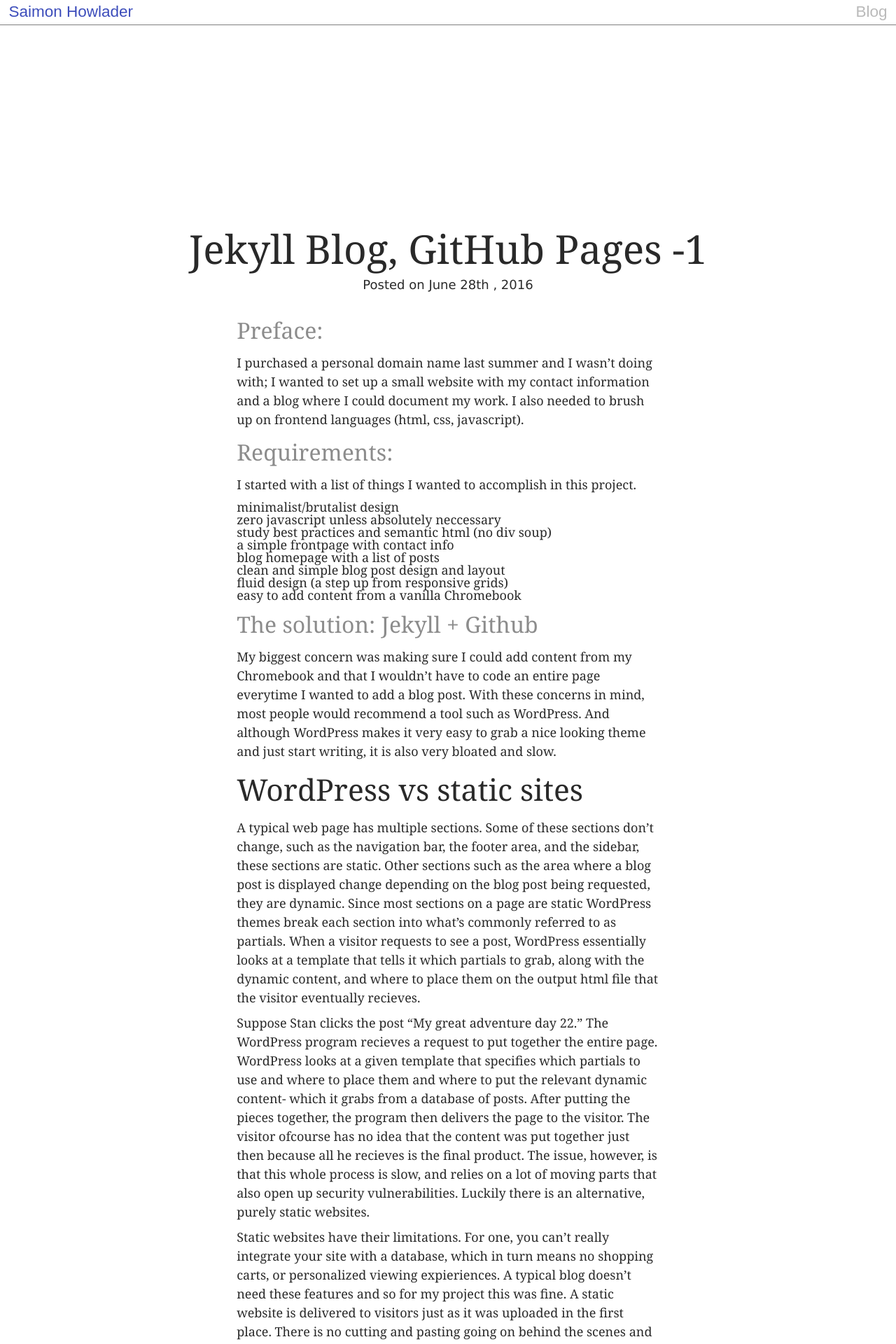
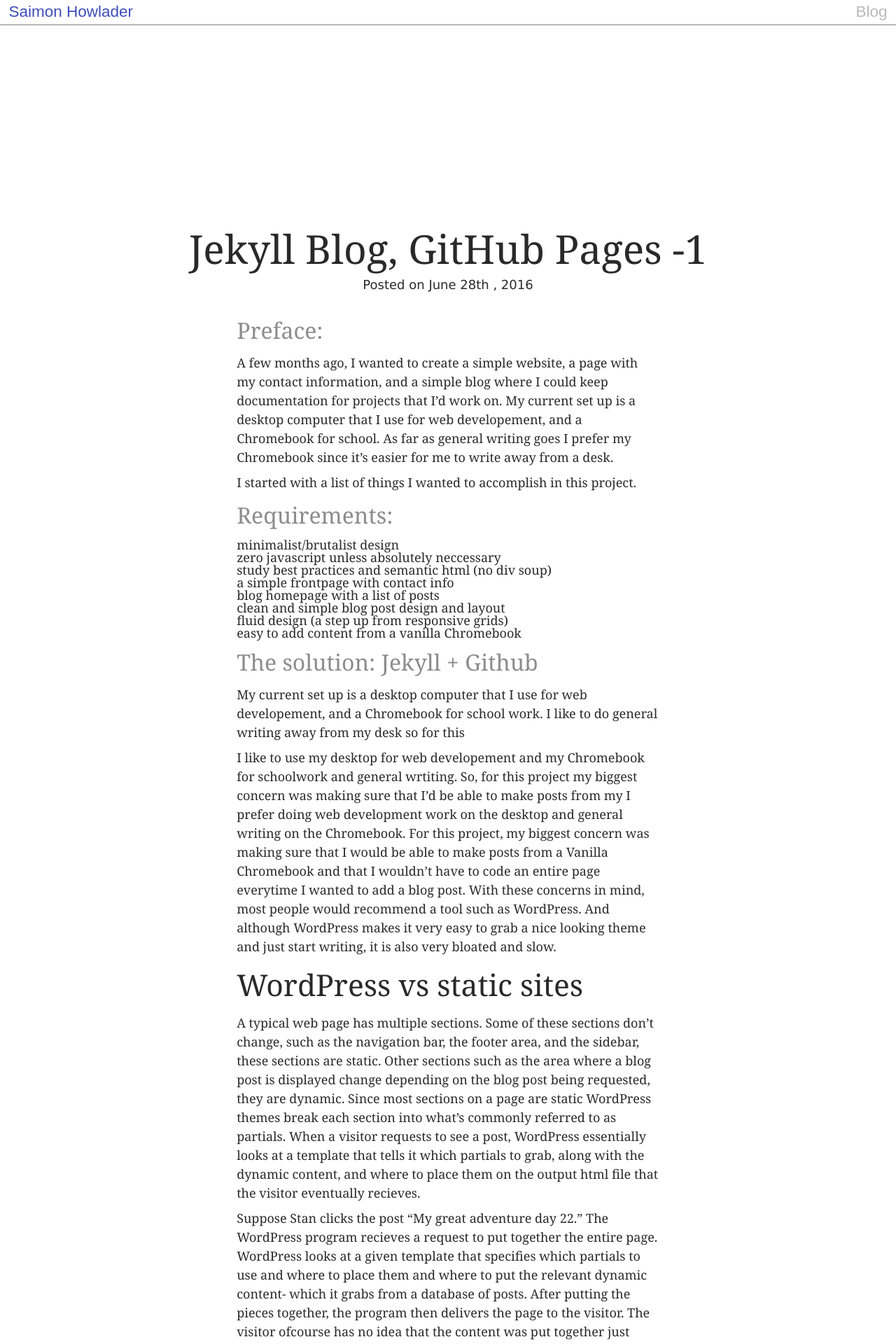
Before and after one commit to saimonhowlader/saimonhowlader.github.io, a Jekyll site: the page built from _posts/2016-06-28-Jekyll-Blog-GitHub-Pages-1.md, in a window 1280 px wide. Shown: the top 1920 px of the page at 70% size. Built offline with Jekyll 4.4.1, drawn with Linux system fonts in a browser that asks for light colours.

Commit message:
Updated 2016-06-28-Jekyll-Blog-GitHub-Pages-1.md

```diff
--- a/_posts/2016-06-28-Jekyll-Blog-GitHub-Pages-1.md
+++ b/_posts/2016-06-28-Jekyll-Blog-GitHub-Pages-1.md
@@ -8,11 +8,14 @@
   languages (html, css, javascript).
 ---
 ### Preface:
-I purchased a personal domain name last summer and I wasn't doing with; I wanted to set up a small website with my contact information and a blog where I could document my work. I also needed to brush up on frontend languages (html, css, javascript).
 
+
+A few months ago, I wanted to create a simple website, a page with my contact information, and a simple blog where I could keep documentation for projects that I'd work on. My current set up is a desktop computer that I use for web developement, and a Chromebook for school. As far as general writing goes I prefer my Chromebook since it's easier for me to write away from a desk.
+
+
+
+I started with a list of things I wanted to accomplish in this project.
 ### Requirements:
-I started with a list of things I wanted to accomplish in this project.
-
 - minimalist/brutalist design
 - zero javascript unless absolutely neccessary
 - study best practices and semantic html (no div soup)
@@ -24,7 +27,10 @@
 
 
 ### The solution: Jekyll + Github
-My biggest concern was making sure I could add content from my Chromebook and that I wouldn't have to code an entire page everytime I wanted to add a blog post. With these concerns in mind, most people would recommend a tool such as WordPress. And although WordPress makes it very easy to grab a nice looking theme and just start writing, it is also very bloated and slow.
+My current set up is a desktop computer that I use for web developement, and a Chromebook for school work. I like to do general writing away from my desk so for this
+
+
+I like to use my desktop for web developement and my Chromebook for schoolwork and general wrtiting. So, for this project my biggest concern was making sure that I'd be able to make posts from my  I prefer doing web development work on the desktop and general writing on the Chromebook. For this project, my biggest concern was making sure that I would be able to make posts from a Vanilla Chromebook and that I wouldn't have to code an entire page everytime I wanted to add a blog post. With these concerns in mind, most people would recommend a tool such as WordPress. And although WordPress makes it very easy to grab a nice looking theme and just start writing, it is also very bloated and slow.
 
 ## WordPress vs static sites
 A typical web page has multiple sections. Some of these sections don't change, such as the navigation bar, the footer area, and the sidebar, these sections are static. Other sections such as the area where a blog post is displayed change depending on the blog post being requested, they are dynamic. Since most sections on a page are static WordPress themes break each section into what's commonly referred to as partials. When a visitor requests to see a post, WordPress essentially looks at a template that tells it which partials to grab, along with the dynamic content, and where to place them on the output html file that the visitor eventually recieves.
```
